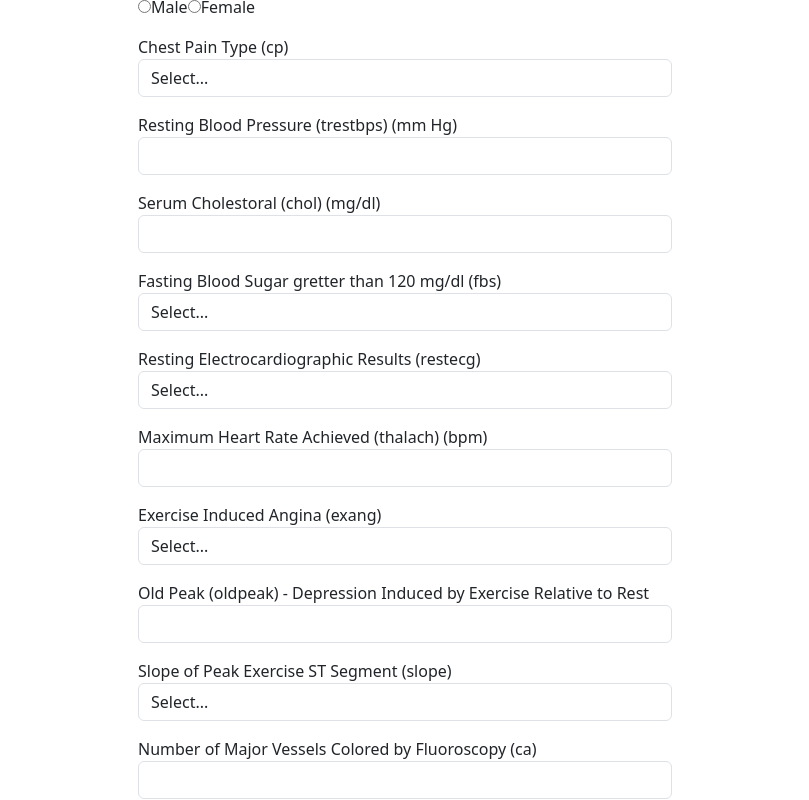
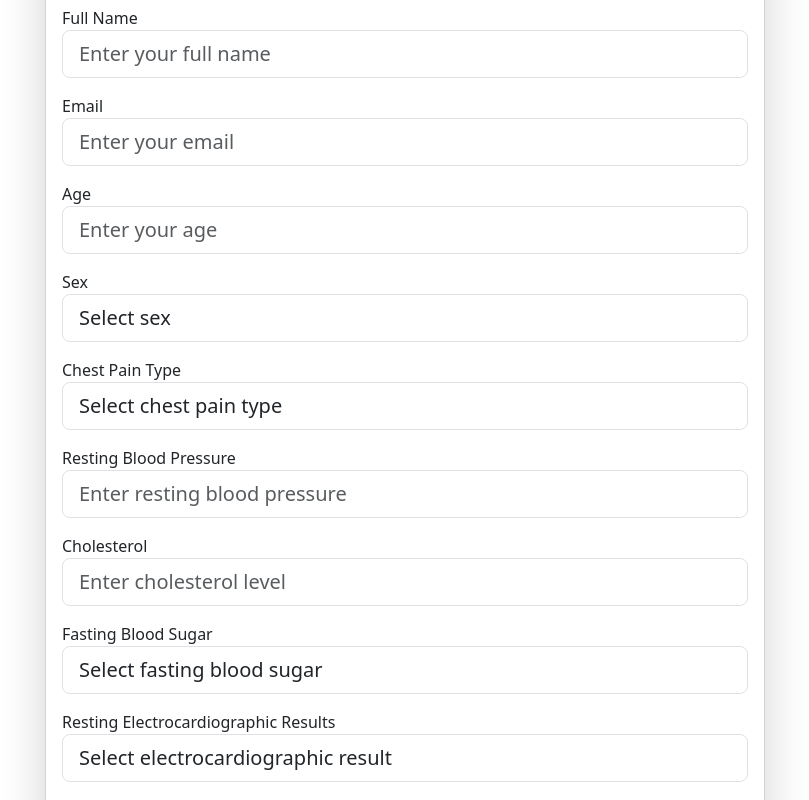
Before and after one commit to kgchinthana/heart_disease_app, a React (Create React App) app in the folder frontend/: page / in a window 1280 px wide. Shown: the part 540-1340 px from the top of the page, without its empty margins (235-1044 px from the left). Built offline with nearby package versions, Linux system fonts and the light colour scheme.

Commit message:
HDA:1.0.0:NA NA modified codebase

```diff
--- a/frontend/src/App.js
+++ b/frontend/src/App.js
@@ -3,33 +3,57 @@ import InputForm from './components/InputForm';
 import 'bootstrap/dist/css/bootstrap.min.css';
 
 function App() {
-  const [prediction, setPrediction] = useState('');
+  const [result, setResult] = useState(null);
 
   const handleSubmit = async (formData) => {
     try {
+      const { name, email, ...predictionData } = formData; // Exclude name and email from the request
       const response = await fetch('http://127.0.0.1:8000/predict', {
         method: 'POST',
         headers: { 'Content-Type': 'application/json' },
-        body: JSON.stringify(formData)
+        body: JSON.stringify(predictionData),
       });
 
       if (response.ok) {
         const data = await response.json();
-        setPrediction(data.prediction);
+        setResult({
+          prediction: data.prediction,
+          name: formData.name,
+          email: formData.email,
+        });
       } else {
-        setPrediction('Error occurred while fetching prediction.');
+        setResult({ error: 'Error occurred while fetching prediction.' });
       }
     } catch (error) {
-      setPrediction('Network error occurred: ' + error.message);
+      setResult({ error: 'Network error occurred: ' + error.message });
     }
   };
 
   return (
     <div className="container">
-      <InputForm onSubmit={handleSubmit} />
-      {prediction && (
-        <div className="alert alert-info mt-4">
-          Prediction: <strong>{prediction}</strong>
+      {!result ? (
+        <InputForm onSubmit={handleSubmit} />
+      ) : (
+        <div className="result-page text-center mt-5">
+          {result.error ? (
+            <div className="alert alert-danger">{result.error}</div>
+          ) : (
+            <div>
+              <h1 className={`display-4 ${result.prediction === 'High Risk' ? 'text-danger' : 'text-success'}`}>
+                {result.prediction === 'High Risk' ? '⚠️ High Risk' : '✅ Low Risk'}
+              </h1>
+              <p className="lead">
+                Thank you, <strong>{result.name}</strong>!
+              </p>
+              <p>We’ve sent a detailed report to your email: <strong>{result.email}</strong></p>
+            </div>
+          )}
+          <button
+            className="btn btn-primary mt-4"
+            onClick={() => setResult(null)}
+          >
+            Go Back
+          </button>
         </div>
       )}
     </div>
--- a/frontend/src/components/InputForm.js
+++ b/frontend/src/components/InputForm.js
@@ -4,6 +4,8 @@ import heartDiseaseImage from '../images/background.jpg';
 
 function InputForm({ onSubmit }) {
   const [formData, setFormData] = useState({
+    name: '',
+    email: '',
     age: '',
     sex: '',
     cp: '',
@@ -16,7 +18,7 @@ function InputForm({ onSubmit }) {
     oldpeak: '',
     slope: '',
     ca: '',
-    thal: ''
+    thal: '',
   });
 
   const handleChange = (e) => {
@@ -30,7 +32,7 @@ function InputForm({ onSubmit }) {
 
   return (
     <div className="container mt-5">
-      {/* Hero Section with Image */}
+      {/* Hero Section */}
       <div className="hero-section text-center mb-5">
         <img
           src={heartDiseaseImage}
@@ -38,218 +40,264 @@ function InputForm({ onSubmit }) {
           className="img-fluid rounded mb-4"
           style={{ maxHeight: '400px', objectFit: 'cover' }}
         />
-        <h1 className="display-4">Heart Disease Prediction</h1>
+        <h1 className="display-4 text-primary">Heart Disease Prediction</h1>
+        <p className="lead text-muted">Provide your details to predict the risk of heart disease.</p>
       </div>
 
-      {/* Input Form Section */}
+      {/* Form Section */}
       <div className="row justify-content-center">
-        <div className="col-md-6">
+        <div className="col-md-8">
+          <div className="card shadow-lg rounded">
+            <div className="card-body">
+              <h3 className="card-title text-center mb-4">Enter Your Details</h3>
               <form onSubmit={handleSubmit}>
-            {/* Descriptive Fields */}
+
+                {/* Full Name */}
                 <div className="form-group mb-3">
-              <label>Age</label>
+                  <label className="font-weight-bold">Full Name</label>
+                  <input
+                    type="text"
+                    className="form-control form-control-lg"
+                    name="name"
+                    value={formData.name}
+                    onChange={handleChange}
+                    required
+                    placeholder="Enter your full name"
+                  />
+                </div>
+
+                {/* Email */}
+                <div className="form-group mb-3">
+                  <label className="font-weight-bold">Email</label>
+                  <input
+                    type="email"
+                    className="form-control form-control-lg"
+                    name="email"
+                    value={formData.email}
+                    onChange={handleChange}
+                    required
+                    placeholder="Enter your email"
+                  />
+                </div>
+
+                {/* Age */}
+                <div className="form-group mb-3">
+                  <label className="font-weight-bold">Age</label>
                   <input
                     type="number"
-                className="form-control"
+                    className="form-control form-control-lg"
                     name="age"
                     value={formData.age}
                     onChange={handleChange}
                     required
                     min="1"
+                    placeholder="Enter your age"
                   />
                 </div>
 
+                {/* Sex */}
                 <div className="form-group mb-3">
-              <label>Sex</label>
-              <div>
-                <label className="mr-3">
-                  <input
-                    type="radio"
+                  <label className="font-weight-bold">Sex</label>
+                  <select
+                    className="form-control form-control-lg"
                     name="sex"
-                    value="male"
-                    checked={formData.sex === 'male'}
+                    value={formData.sex}
                     onChange={handleChange}
                     required
-                  />
-                  Male
-                </label>
-                <label>
-                  <input
-                    type="radio"
-                    name="sex"
-                    value="female"
-                    checked={formData.sex === 'female'}
-                    onChange={handleChange}
-                  />
-                  Female
-                </label>
-              </div>
+                  >
+                    <option value="">Select sex</option>
+                    <option value="1">Male</option>
+                    <option value="0">Female</option>
+                  </select>
                 </div>
 
+                {/* Chest Pain Type */}
                 <div className="form-group mb-3">
-              <label>Chest Pain Type (cp)</label>
+                  <label className="font-weight-bold">Chest Pain Type</label>
                   <select
-                className="form-control"
+                    className="form-control form-control-lg"
                     name="cp"
                     value={formData.cp}
                     onChange={handleChange}
                     required
                   >
-                <option value="">Select...</option>
+                    <option value="">Select chest pain type</option>
+                    <option value="0">No Pain</option>
                     <option value="1">Typical Angina</option>
                     <option value="2">Atypical Angina</option>
-                <option value="3">Non-Anginal Pain</option>
-                <option value="4">Asymptomatic</option>
+                    <option value="3">Non-anginal Pain</option>
                   </select>
                 </div>
 
+                {/* Resting Blood Pressure */}
                 <div className="form-group mb-3">
-              <label>Resting Blood Pressure (trestbps) (mm Hg)</label>
+                  <label className="font-weight-bold">Resting Blood Pressure</label>
                   <input
                     type="number"
-                className="form-control"
+                    className="form-control form-control-lg"
                     name="trestbps"
                     value={formData.trestbps}
                     onChange={handleChange}
                     required
-                min="1"
+                    min="0"
+                    placeholder="Enter resting blood pressure"
                   />
                 </div>
 
+                {/* Cholesterol */}
                 <div className="form-group mb-3">
-              <label>Serum Cholestoral (chol) (mg/dl)</label>
+                  <label className="font-weight-bold">Cholesterol</label>
                   <input
                     type="number"
-                className="form-control"
+                    className="form-control form-control-lg"
                     name="chol"
                     value={formData.chol}
                     onChange={handleChange}
                     required
-                min="1"
+                    min="0"
+                    placeholder="Enter cholesterol level"
                   />
                 </div>
 
+                {/* Fasting Blood Sugar */}
                 <div className="form-group mb-3">
-              <label>Fasting Blood Sugar gretter than 120 mg/dl (fbs)</label>
+                  <label className="font-weight-bold">Fasting Blood Sugar</label>
                   <select
-                className="form-control"
+                    className="form-control form-control-lg"
                     name="fbs"
                     value={formData.fbs}
                     onChange={handleChange}
                     required
                   >
-                <option value="">Select...</option>
+                    <option value="">Select fasting blood sugar</option>
+                    <option value="0">False</option>
                     <option value="1">True</option>
-                <option value="0">False</option>
                   </select>
                 </div>
 
+                {/* Resting Electrocardiographic Results */}
                 <div className="form-group mb-3">
-              <label>Resting Electrocardiographic Results (restecg)</label>
+                  <label className="font-weight-bold">Resting Electrocardiographic Results</label>
                   <select
-                className="form-control"
+                    className="form-control form-control-lg"
                     name="restecg"
                     value={formData.restecg}
                     onChange={handleChange}
                     required
                   >
-                <option value="">Select...</option>
+                    <option value="">Select electrocardiographic result</option>
                     <option value="0">Normal</option>
-                <option value="1">Having ST-T wave abnormality</option>
-                <option value="2">Showing probable or definite left ventricular hypertrophy</option>
+                    <option value="1">ST-T Wave Abnormality</option>
+                    <option value="2">Left Ventricular Hypertrophy</option>
                   </select>
                 </div>
 
+                {/* Maximum Heart Rate Achieved */}
                 <div className="form-group mb-3">
-              <label>Maximum Heart Rate Achieved (thalach) (bpm)</label>
+                  <label className="font-weight-bold">Maximum Heart Rate Achieved</label>
                   <input
                     type="number"
-                className="form-control"
+                    className="form-control form-control-lg"
                     name="thalach"
                     value={formData.thalach}
                     onChange={handleChange}
                     required
-                min="1"
+                    min="0"
+                    placeholder="Enter maximum heart rate achieved"
                   />
                 </div>
 
+                {/* Exercise-Induced Angina */}
                 <div className="form-group mb-3">
-              <label>Exercise Induced Angina (exang)</label>
+                  <label className="font-weight-bold">Exercise-Induced Angina</label>
                   <select
-                className="form-control"
+                    className="form-control form-control-lg"
                     name="exang"
                     value={formData.exang}
                     onChange={handleChange}
                     required
                   >
-                <option value="">Select...</option>
+                    <option value="">Select exercise-induced angina</option>
+                    <option value="0">No</option>
                     <option value="1">Yes</option>
-                <option value="0">No</option>
                   </select>
                 </div>
 
+                {/* Old Peak */}
                 <div className="form-group mb-3">
-              <label>Old Peak (oldpeak) - Depression Induced by Exercise Relative to Rest</label>
+                  <label className="font-weight-bold">Oldpeak</label>
                   <input
                     type="number"
-                className="form-control"
+                    className="form-control form-control-lg"
                     name="oldpeak"
                     value={formData.oldpeak}
                     onChange={handleChange}
                     required
-                step="0.1"
-                min="0"
+                    step="any"
+                    placeholder="Enter oldpeak value"
                   />
                 </div>
 
+                {/* Slope of Peak Exercise ST Segment */}
                 <div className="form-group mb-3">
-              <label>Slope of Peak Exercise ST Segment (slope)</label>
+                  <label className="font-weight-bold">Slope of Peak Exercise ST Segment</label>
                   <select
-                className="form-control"
+                    className="form-control form-control-lg"
                     name="slope"
                     value={formData.slope}
                     onChange={handleChange}
                     required
                   >
-                <option value="">Select...</option>
-                <option value="1">Up Sloping</option>
-                <option value="2">Flat</option>
-                <option value="3">Down Sloping</option>
+                    <option value="">Select slope</option>
+                    <option value="0">Upsloping</option>
+                    <option value="1">Flat</option>
+                    <option value="2">Downsloping</option>
                   </select>
                 </div>
 
+                {/* Number of Major Vessels Colored by Fluoroscopy */}
                 <div className="form-group mb-3">
-              <label>Number of Major Vessels Colored by Fluoroscopy (ca)</label>
+                  <label className="font-weight-bold">Number of Major Vessels Colored by Fluoroscopy</label>
                   <input
                     type="number"
-                className="form-control"
+                    className="form-control form-control-lg"
                     name="ca"
                     value={formData.ca}
                     onChange={handleChange}
                     required
                     min="0"
                     max="3"
+                    placeholder="Enter number of major vessels"
                   />
                 </div>
 
+                {/* Thalassemia */}
                 <div className="form-group mb-3">
-              <label>Thalassemia (thal)</label>
+                  <label className="font-weight-bold">Thalassemia</label>
                   <select
-                className="form-control"
+                    className="form-control form-control-lg"
                     name="thal"
                     value={formData.thal}
                     onChange={handleChange}
                     required
                   >
-                <option value="">Select...</option>
+                    <option value="">Select thalassemia</option>
                     <option value="1">Normal</option>
                     <option value="2">Fixed Defect</option>
                     <option value="3">Reversible Defect</option>
                   </select>
                 </div>
 
-            <button type="submit" className="btn btn-primary btn-block">Predict</button>
+                {/* Submit Button */}
+                <button
+                  type="submit"
+                  className="btn btn-lg btn-success btn-block mt-4"
+                >
+                  <i className="fas fa-heartbeat"></i> Predict Risk
+                </button>
               </form>
+            </div>
+          </div>
         </div>
       </div>
     </div>
```
Also changed, not shown: 1 other file (tests, documents, lock files or other folders). Lines whose indentation alone changed are shown as unchanged.
